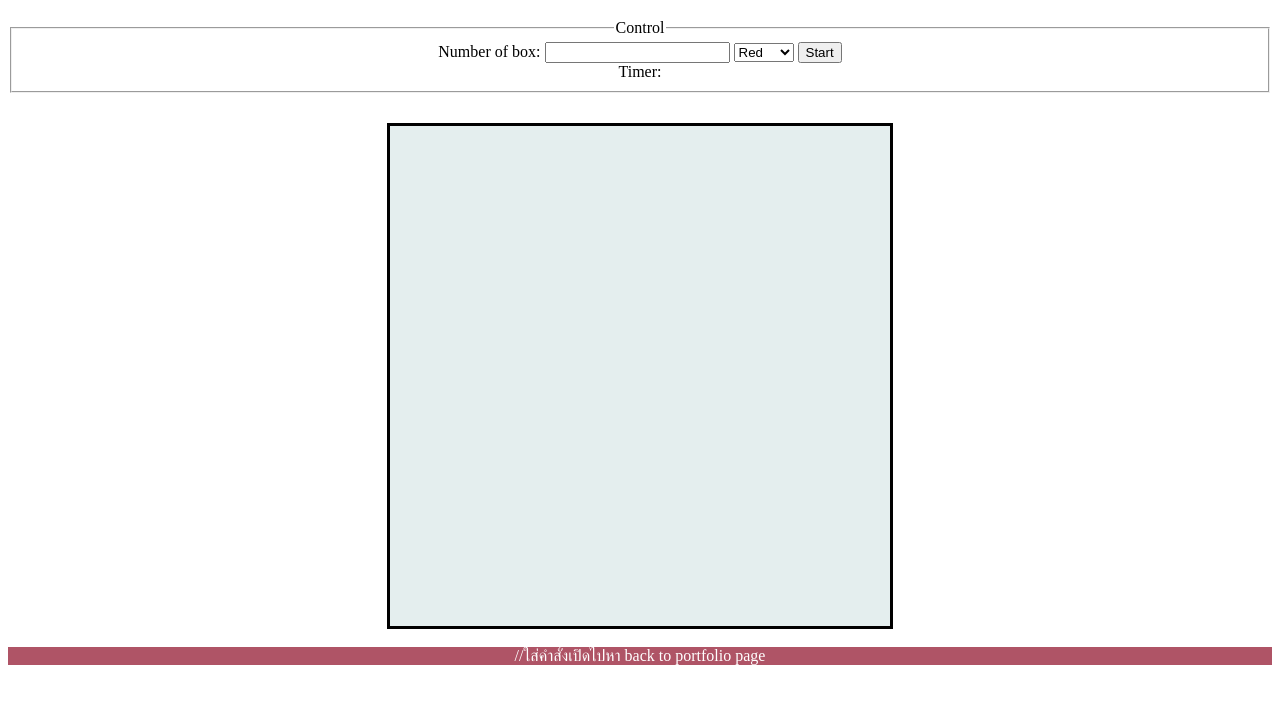
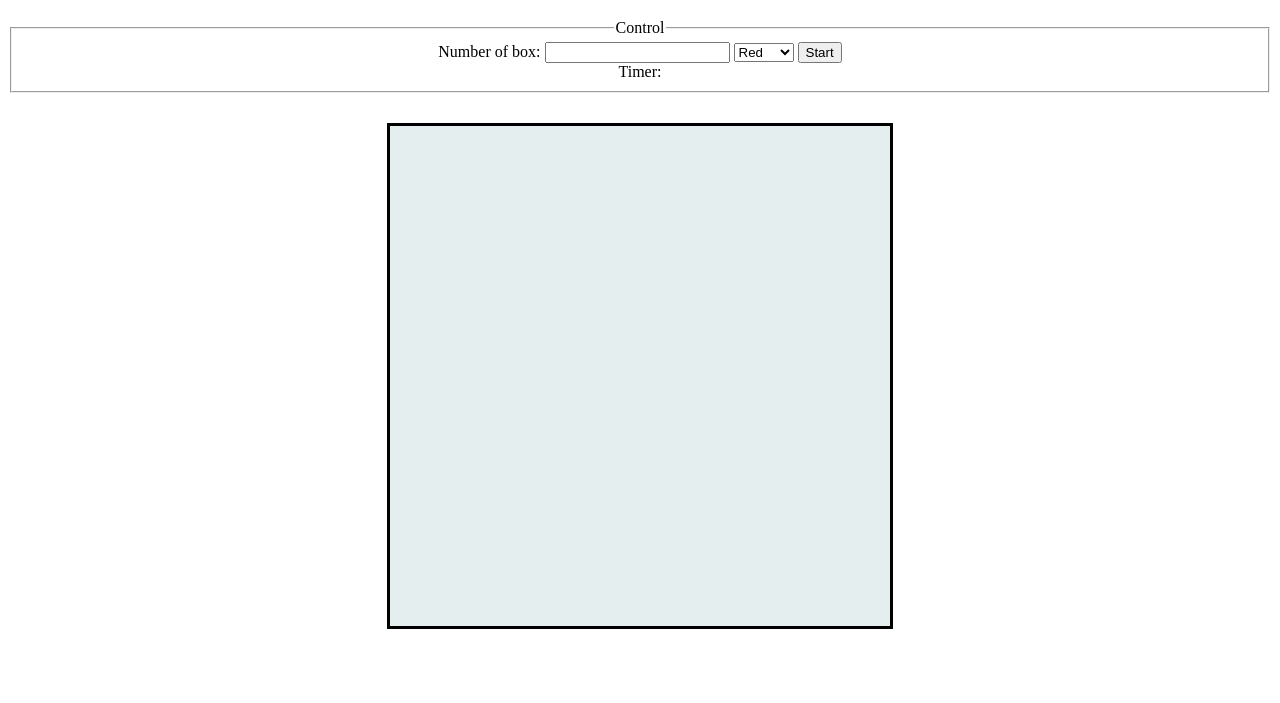
Before and after one commit to Sarashua/Port, a plain HTML site: page Square game/index.html in a window 1280 px wide. Shown: the part 63-766 px from the top of the page. Drawn offline with Linux system fonts and the light colour scheme.

Commit message:
Update index.html

```diff
--- a/Square game/index.html
+++ b/Square game/index.html
@@ -33,10 +33,7 @@
 				<div id="squares-layer"></div>
 			</div>
 		</div>
-<br>
-		<div id ="back">
-			//ใส่คำสั่งเปิดไปหา back to portfolio page
-		</div>
+
 
 	</div>
 
```
